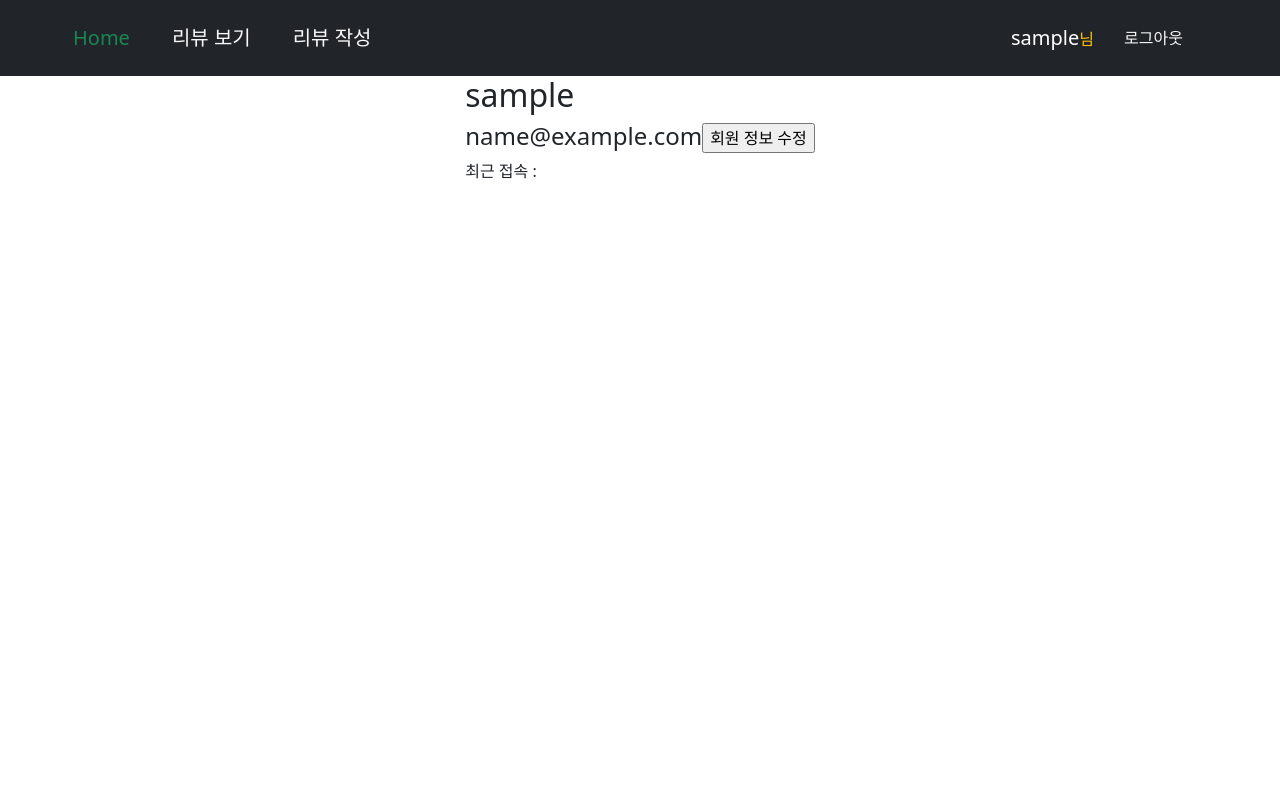
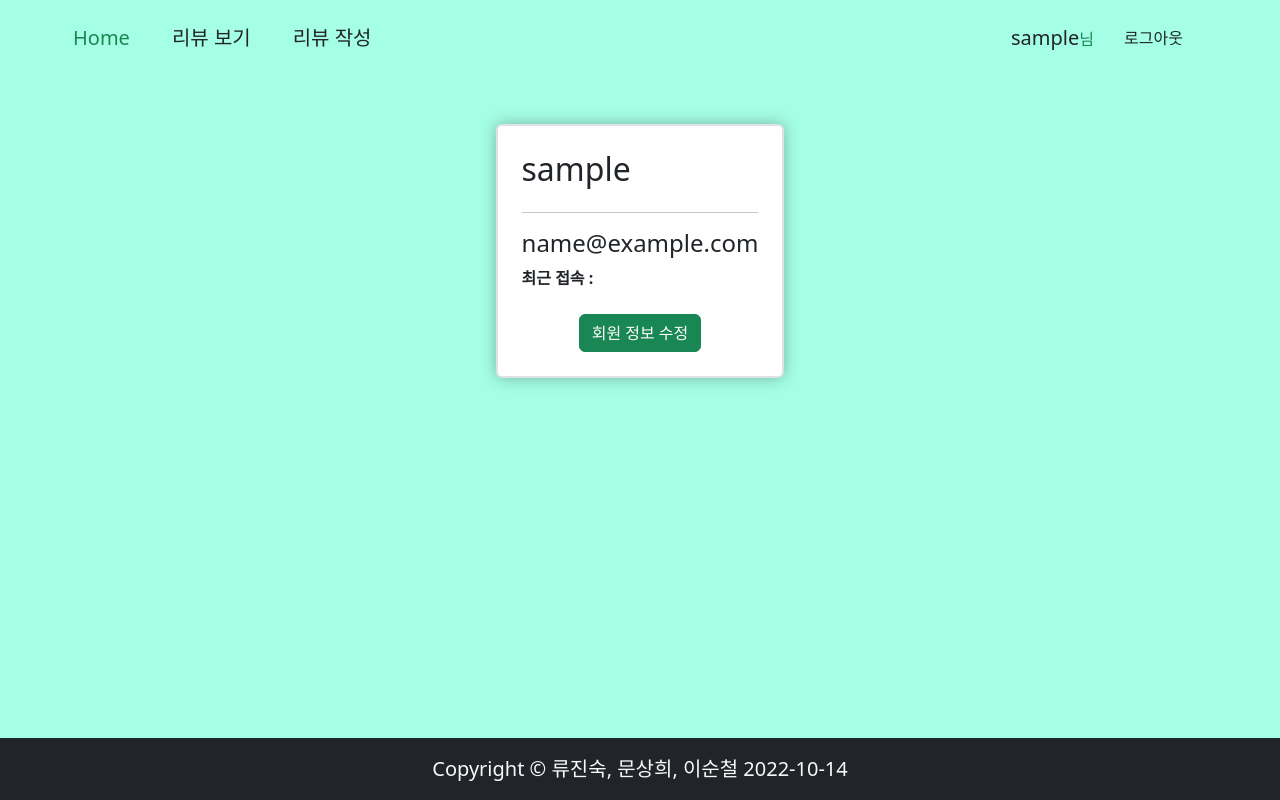
Before and after one commit to wdahlia/1014-Pair-PJT, a Django app: page /accounts/1/detail/ in a window 1280 px wide. Run offline with Django 3.2, Linux system fonts and the light colour scheme; the visitor is signed in with stand-in values (Sample User, id 1); data comes from the database, SQL or seed files in the repository; some libraries are stand-ins or nearby versions.

Commit message:
decorate html

```diff
--- a/accounts/templates/accounts/detail.html
+++ b/accounts/templates/accounts/detail.html
@@ -3,20 +3,22 @@
 {% block content %}
 
   <div class="d-flex justify-content-center align-items-center">
-    <div>
+    <div class="card border border-2 card-box p-4 mt-5">
       <h2>{{ account_detail.username }}</h2>
+      <hr>
       <h4>{{ account_detail.email }}</h4>
       {% if account_detail.last_login == None %}
-        <p>최근 접속 :
+        <p>
+          <span class="fw-bolder">최근 접속 :</span>
         </p>
       {% else %}
-        <p>최근 접속 :
+        <p>
+          <span class="fw-bolder">최근 접속 :</span>
           {{ account_detail.last_login }}
         </p>
       {% endif %}
-
+      <a href="{% url "accounts:update" account_detail.pk %}" class="text-center mt-2"><input type="button" value="회원 정보 수정" class="btn btn-success"></a>
     </div>
-    <a href="{% url "accounts:update" account_detail.pk %}"><input type="button" value="회원 정보 수정"></a>
   </div>
 
 {% endblock content %}
--- a/accounts/templates/accounts/index.html
+++ b/accounts/templates/accounts/index.html
@@ -11,7 +11,7 @@
         </tr>
       </thead>
       {% for account in account_list %}
-        <tbody>
+        <tbody class="bg-light">
           <tr>
             <th scope="row">
               <a href="{% url 'accounts:detail' account.pk %}" class="text-decoration-none">{{ account.username }}</a>
--- a/accounts/templates/accounts/main.html
+++ b/accounts/templates/accounts/main.html
@@ -4,10 +4,10 @@
 
   <div class="d-flex flex-column justify-content-center align-items-center view-size">
     <div>
-      <a href="{% url 'accounts:login' %}" class="btn btn-dark mx-2">로그인</a>
-      <a href="{% url 'accounts:signup' %}" class="btn btn-dark mx-2">회원가입</a>
+      <a href="{% url 'accounts:login' %}" class="btn btn-light me-2">로그인</a>
+      <a href="{% url 'accounts:signup' %}" class="btn btn-light">회원가입</a>
     </div>
-    <div class='m-3'><a href="{% url 'accounts:index' %}" class="btn btn-dark mx-2">회원목록</a></div>
+    <a href="{% url 'accounts:index' %}" class="btn btn-dark px-5 my-3">회원목록</a>
   </div>
 
 {% endblock content %}
--- a/accounts/templates/accounts/signup.html
+++ b/accounts/templates/accounts/signup.html
@@ -5,6 +5,8 @@
   <form action="" method="POST" class="p-3 m-3">
     {% csrf_token %}
     {% bootstrap_form account_form %}
-    <input type="submit" name="" value="회원가입">
+    <div class="text-end">
+      <input type="submit" name="" value="회원가입" class="btn btn-dark">
+    </div>
   </form>
 {% endblock %}
--- a/accounts/views.py
+++ b/accounts/views.py
@@ -35,7 +35,7 @@
         form = AuthenticationForm(request, request.POST)
         if form.is_valid():
             auth_login(request, form.get_user())
-            return redirect("accounts:index")
+            return redirect("reviews:index")
     else:
         form = AuthenticationForm()
     context = {"form": form}
--- a/config/settings.py
+++ b/config/settings.py
@@ -122,6 +122,10 @@
 
 STATIC_URL = "/static/"
 
+STATICFILES_DIRS = [
+  BASE_DIR / "static",
+]
+
 # Default primary key field type
 # https://docs.djangoproject.com/en/3.2/ref/settings/#default-auto-field
 
--- /dev/null
+++ b/static/css/style.css
@@ -0,0 +1,16 @@
+body {
+  background-color: #A5FFE4;
+}
+
+.view-size {
+  width: 100vw;
+  height: 100vh;
+}
+
+.card:hover {
+  transform: scale(1.12);
+}
+
+.card-box {
+  box-shadow: 0 0 15px rgba(32, 41, 35, 0.344);
+}
--- a/templates/base.html
+++ b/templates/base.html
@@ -1,3 +1,4 @@
+{% load static %}
 <!DOCTYPE html>
 <html lang="en">
 
@@ -9,41 +10,32 @@
     <!-- CSS only -->
     <link href="https://cdn.jsdelivr.net/npm/bootstrap@5.2.2/dist/css/bootstrap.min.css" rel="stylesheet" integrity="sha384-Zenh87qX5JnK2Jl0vWa8Ck2rdkQ2Bzep5IDxbcnCeuOxjzrPF/et3URy9Bv1WTRi" crossorigin="anonymous">
     <!-- style.css -->
+    <link href="{% static 'css/style.css' %}" rel="stylesheet" type="text/css">
     <!-- animate.css -->
     <link rel="stylesheet" href="https://cdnjs.cloudflare.com/ajax/libs/animate.css/4.1.1/animate.min.css"/>
     <link rel="stylesheet" href="https://cdn.jsdelivr.net/npm/bootstrap-icons@1.9.1/font/bootstrap-icons.css">
-    <style>
-      .view-size {
-        width: 100vw;
-        height: 100vh;
-      }
-
-      .card:hover {
-        transform: scale(1.12);
-      }
-    </style>
   </head>
 
   <body>
     {% block nav %}
-      <nav class="navbar navbar-expand-lg bg-dark px-5">
+      <nav class="navbar navbar-expand-lg bg-none px-5">
         <div class="container-fluid">
           <a class="navbar-brand btn text-success" href="{% url 'accounts:main' %}">Home</a>
-          <a class="navbar-brand btn text-light" href="{% url 'reviews:index' %}">리뷰 보기</a>
+          <a class="navbar-brand btn text-dark" href="{% url 'reviews:index' %}">리뷰 보기</a>
           {% if request.user.is_authenticated %}
-            <a class="navbar-brand btn text-light" href="{% url 'reviews:create' %}">리뷰 작성</a>
+            <a class="navbar-brand btn text-dark" href="{% url 'reviews:create' %}">리뷰 작성</a>
           {% endif %}
           <ul class="navbar-nav ms-auto me-3 mb-2 mb-lg-0">
             {% if request.user.is_authenticated %}
               <li class="nav-item nav-link align-middle">
-                <span class="btn text-warning">
-                  <a class="text-decoration-none border-none  text-white fs-5" href="{% url 'accounts:detail' user.pk %}">{{ request.user }}</a>님</span>
-                <a class="btn text-light text-decoration-none" href="{% url 'accounts:logout' %}">로그아웃</a>
+                <span class="btn text-success">
+                  <a class="text-decoration-none border-none  text-dark fs-5" href="{% url 'accounts:detail' user.pk %}">{{ request.user }}</a>님</span>
+                <a class="btn text-dark text-decoration-none" href="{% url 'accounts:logout' %}">로그아웃</a>
               </li>
             {% else %}
               <li class="nav-item nav-link align-middle">
-                <a class="text-decoration-none text-light fw-bold btn btn-info me-3" href="{% url 'accounts:signup' %}">회원가입</a>
-                <a class="text-decoration-none text-light fw-bold btn btn-info" href="{% url 'accounts:login' %}">로그인</a>
+                <a class="text-decoration-none fw-bold btn me-3" href="{% url 'accounts:signup' %}">회원가입</a>
+                <a class="text-decoration-none fw-bold btn" href="{% url 'accounts:login' %}">로그인</a>
               </li>
             {% endif %}
           </ul>
@@ -51,6 +43,9 @@
       </nav>
     {% endblock nav %}
     {% block content %}{% endblock %}
+    <footer class="upper_main py-3 bg-dark text-light text-center bottom-0 fs-5 position-fixed w-100">
+      Copyright © 류진숙, 문상희, 이순철 2022-10-14
+    </footer>
     <script src="https://cdn.jsdelivr.net/npm/bootstrap@5.2.2/dist/js/bootstrap.bundle.min.js" integrity="sha384-OERcA2EqjJCMA+/3y+gxIOqMEjwtxJY7qPCqsdltbNJuaOe923+mo//f6V8Qbsw3" crossorigin="anonymous"></script>
   </body>
 
```
Also changed, not shown: reviews/templates/reviews/detail.html (+23 -11 lines), reviews/templates/reviews/index.html (+6 -4 lines).
